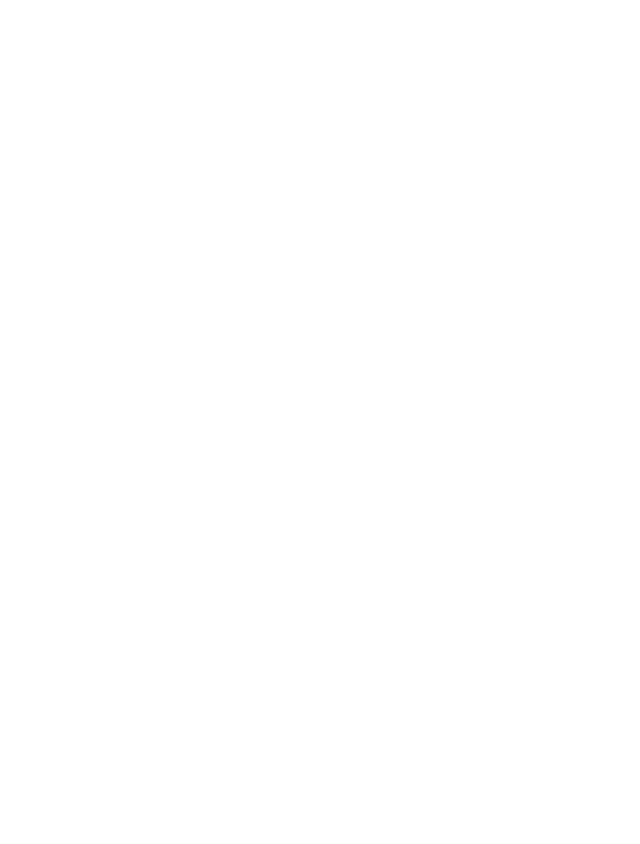
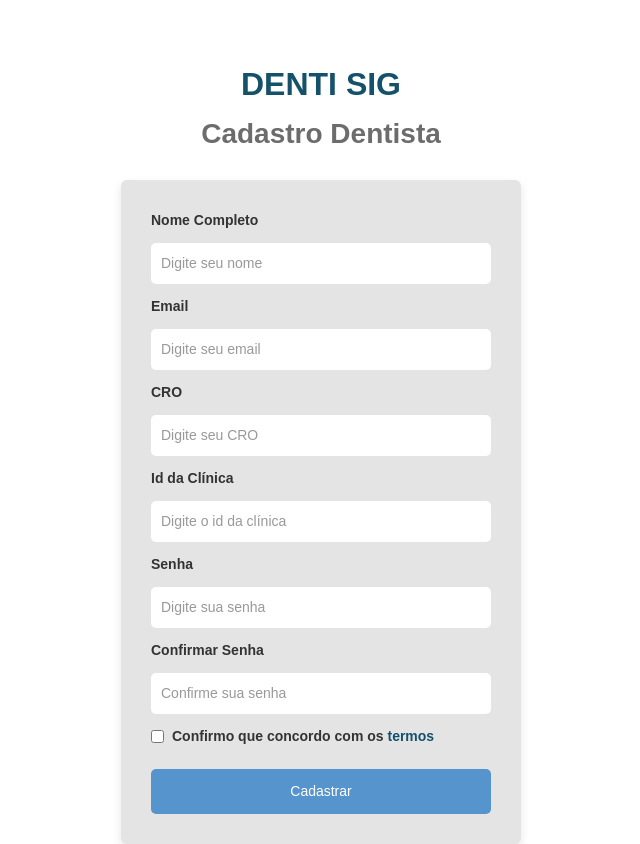
Before and after one commit to reskyz1/Denti-SIG, an Angular app in the folder web/Denti-SIG/: page /register-dentist in a window 1280 px wide. Before the commit this address led to /. Shown: the whole page, without its empty margins (319-959 px from the left). Before the commit the page ends 800 px from the top, so only its background shows below. Built offline with nearby package versions, Linux system fonts and the light colour scheme.

Commit message:
tela de cadastro do dentista

```diff
--- a/web/Denti-SIG/src/app/app.routes.ts
+++ b/web/Denti-SIG/src/app/app.routes.ts
@@ -5,5 +5,6 @@
 export const routes: Routes = [
     { path: '', redirectTo: 'login', pathMatch: 'full' },
     { path: 'login', loadComponent: () => import('./features/auth/login/login.component').then(m => m.LoginComponent) },
-    {path: 'register', loadComponent: () => import('./features/auth/register/register.component').then(m => m.RegisterComponent)}
+    {path: 'register', loadComponent: () => import('./features/auth/register/register.component').then(m => m.RegisterComponent)},
+    {path: 'register-dentist', loadComponent: () => import('./features/auth/register-dentist/register-dentist.component').then(m => m.RegisterDentistComponent)}
 ];
--- /dev/null
+++ b/web/Denti-SIG/src/app/features/auth/register-dentist/register-dentist.component.html
@@ -0,0 +1,33 @@
+<div class="register-dentist">
+  <div class="title">
+    <h1>DENTI SIG</h1>
+    <h2>Cadastro Dentista</h2>
+  </div>
+
+  <div class="card">
+    <label for="name">Nome Completo</label>
+    <input type="text" id="name" name="name" placeholder="Digite seu nome" />
+
+    <label for="email">Email</label>
+    <input type="email" id="email" name="email" placeholder="Digite seu email" />
+
+    <label for="cro">CRO</label>
+    <input type="text" id="cro" name="cro" placeholder="Digite seu CRO" />
+
+    <label for="clinic">Id da Clínica</label>
+    <input type="text" id="clinic" name="clinic" placeholder="Digite o id da clínica" />
+
+    <label for="password">Senha</label>
+    <input type="password" id="password" name="password" placeholder="Digite sua senha" />
+
+    <label for="confirm-password">Confirmar Senha</label>
+    <input type="password" id="confirm-password" name="confirm-password" placeholder="Confirme sua senha" />
+
+    <div class="checkbox-container">
+      <input type="checkbox" id="terms" />
+      <label for="terms">Confirmo que concordo com os <a href="#">termos</a></label>
+    </div>
+
+    <button class="submit-btn">Cadastrar</button>
+  </div>
+</div>
--- /dev/null
+++ b/web/Denti-SIG/src/app/features/auth/register-dentist/register-dentist.component.scss
@@ -0,0 +1,81 @@
+.register-dentist {
+  text-align: center;
+  font-family: Arial, sans-serif;
+  padding-top: 60px;
+  color: #333;
+}
+
+.title h1 {
+  color: #14516B;
+  font-size: 32px;
+  font-weight: bold;
+  margin-bottom: 5px;
+}
+
+.title h2 {
+  color: #6d6c6c;
+  font-size: 28px;
+  font-weight: bold;
+  margin-bottom: 25px;
+}
+
+.card {
+  background-color: #e4e4e4;
+  padding: 30px;
+  width: 400px;
+  display: flex;
+  flex-direction: column;
+  align-items: stretch;
+  gap: 12px;
+  box-shadow: 0 4px 10px rgba(0, 0, 0, 0.1);
+  margin: 0 auto;
+  border-radius: 6px;
+}
+
+.card label {
+  font-size: 14px;
+  font-weight: bold;
+  text-align: left;
+}
+
+.card input[type="text"],
+.card input[type="email"],
+.card input[type="password"] {
+  background-color: white;
+  padding: 10px;
+  border: none;
+  border-radius: 5px;
+  font-size: 14px;
+}
+
+.checkbox-container {
+  display: flex;
+  align-items: center;
+  gap: 8px;
+  font-size: 13px;
+}
+
+.checkbox-container a {
+  color: #14516B;
+  text-decoration: none;
+}
+
+.checkbox-container a:hover {
+  text-decoration: underline;
+}
+
+.submit-btn {
+  margin-top: 10px;
+  background-color: #5594CD;
+  color: white;
+  border: none;
+  padding: 12px;
+  font-size: 14px;
+  border-radius: 5px;
+  cursor: pointer;
+  transition: background-color 0.3s;
+}
+
+.submit-btn:hover {
+  background-color: #3b7bb1;
+}
```
Also changed, not shown: web/Denti-SIG/src/app/features/auth/register-dentist/register-dentist.component.ts (added, +11 -0 lines), 1 other file (tests, documents, lock files or other folders).
